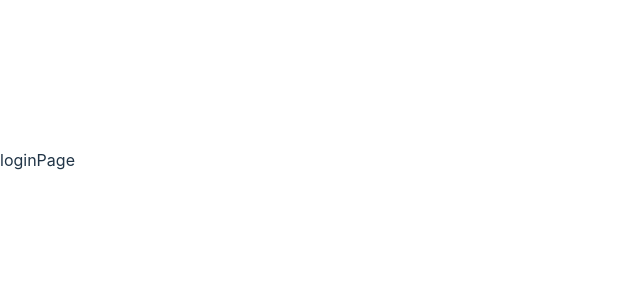
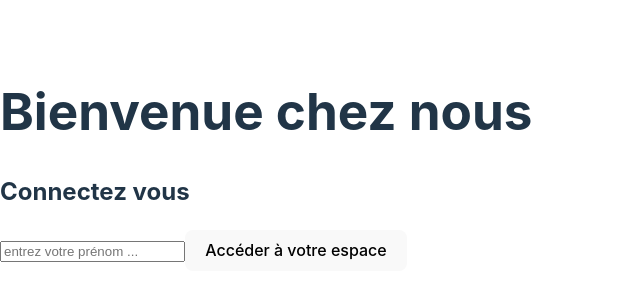
Before and after one commit to Remy-BRUNO/crazee-burger-reiggnar, a React (Vite) app: page / in a window 1280 px wide. Shown: the part 240-540 px from the top of the page, without its empty margins (0-640 px from the left). Built offline with nearby package versions, Linux system fonts and the light colour scheme.

Commit message:
♻️ F01: LOGIN>Create loginForm

```diff
--- a/src/App.jsx
+++ b/src/App.jsx
@@ -1,4 +1,4 @@
-import LoginPage from "./pages/LoginPage"
+import LoginPage from "./pages/login/LoginPage.jsx"
 
 function App() {
   // state
--- /dev/null
+++ b/src/pages/login/LoginForm.jsx
@@ -0,0 +1,31 @@
+import { useState } from "react"
+
+const LoginForm = () => {
+  const [inputValue, setInputValue] = useState("")
+  const handleSubmit = (e) => {
+    e.preventDefault()
+    setInputValue("")
+  }
+
+  const handleChange = (e) => {
+    setInputValue(e.target.value)
+  }
+
+  return (
+    <form action="submit" onSubmit={handleSubmit}>
+      <h1>Bienvenue chez nous</h1>
+      <h2>Connectez vous</h2>
+      <input
+        type="text"
+        name="name"
+        id="name"
+        value={inputValue}
+        onChange={handleChange}
+        placeholder="entrez votre prénom ..."
+        required
+      />
+      <button type="submit">Accéder à votre espace</button>
+    </form>
+  )
+}
+export default LoginForm
--- /dev/null
+++ b/src/pages/login/LoginPage.jsx
@@ -0,0 +1,14 @@
+import LoginForm from "./LoginForm"
+
+export default function LoginPage() {
+  // state
+
+  //comportement
+
+  //affichage
+  return (
+    <>
+      <LoginForm />
+    </>
+  )
+}
--- a/src/pages/loginPage.jsx
+++ /dev/null
@@ -1,3 +0,0 @@
-export default function loginPage() {
-  return <div>loginPage</div>
-}
```
Also changed, not shown: src/components/LoginForm.jsx (deleted, +0 -24 lines).
